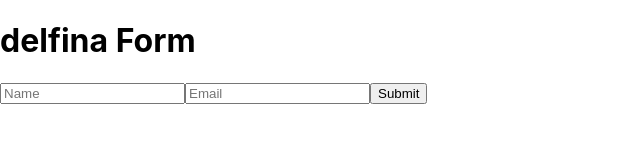
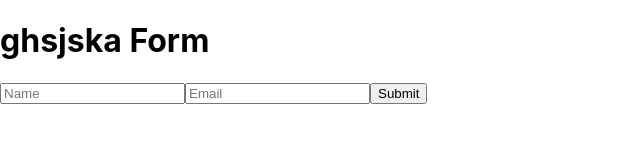
Before and after one commit to equisdel/CESI-Eats, a React (Create React App) app in the folder frontend/: page / in a window 1280 px wide. Shown: the top 160 px of the page, without its empty margins (0-640 px from the left). Built offline with nearby package versions, Linux system fonts and the light colour scheme.

Commit message:
Initial commit payment

```diff
--- a/frontend/src/App.js
+++ b/frontend/src/App.js
@@ -31,7 +31,7 @@ function App() {
 
   return (
     <div>
-      <h1>delfina  Form</h1>
+      <h1>ghsjska  Form</h1>
       <form onSubmit={handleSubmit}>
         <input type="text" name="name" placeholder="Name" onChange={handleChange} required />
         <input type="email" name="email" placeholder="Email" onChange={handleChange} required />
```
Also changed, not shown: 2 other files (tests, documents, lock files or other folders).
